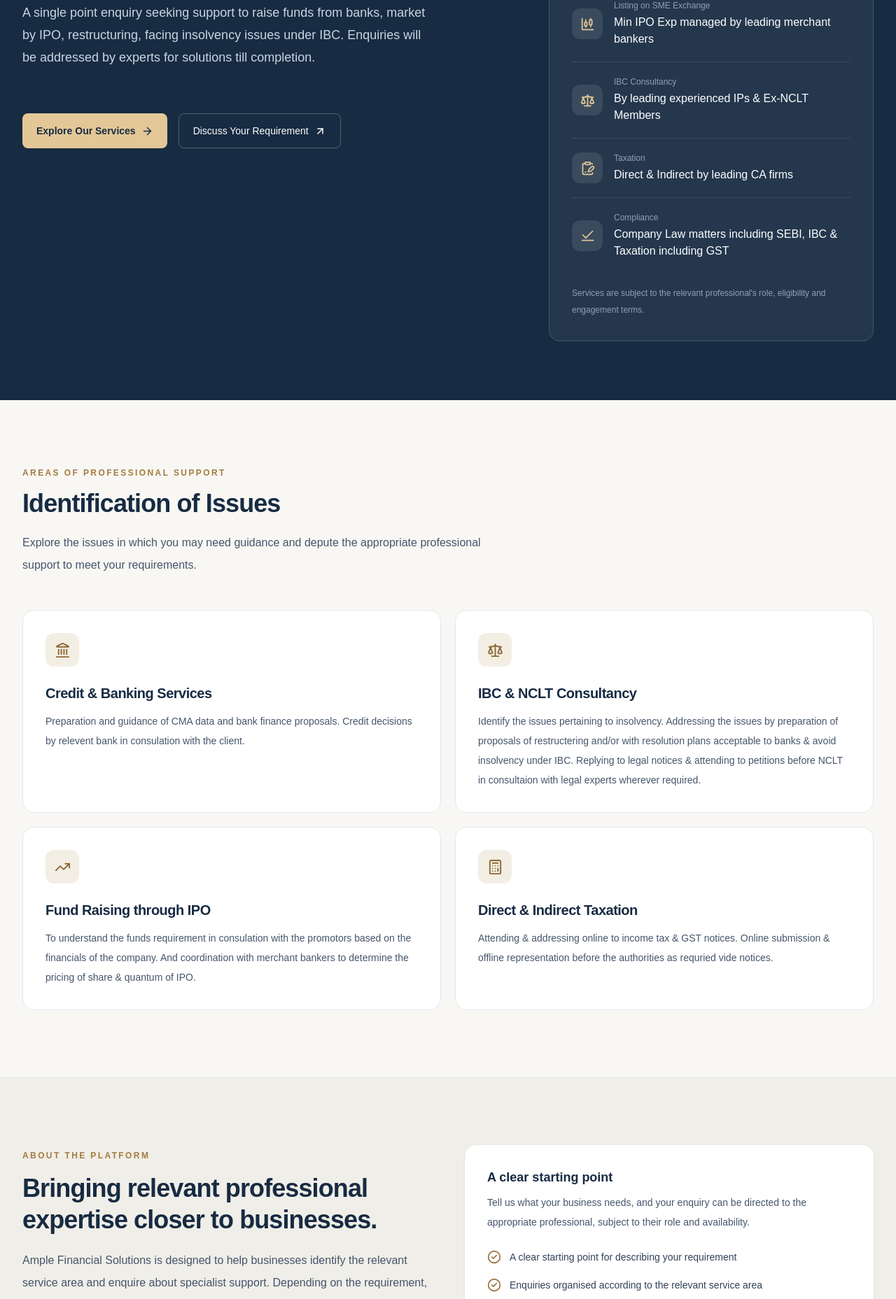
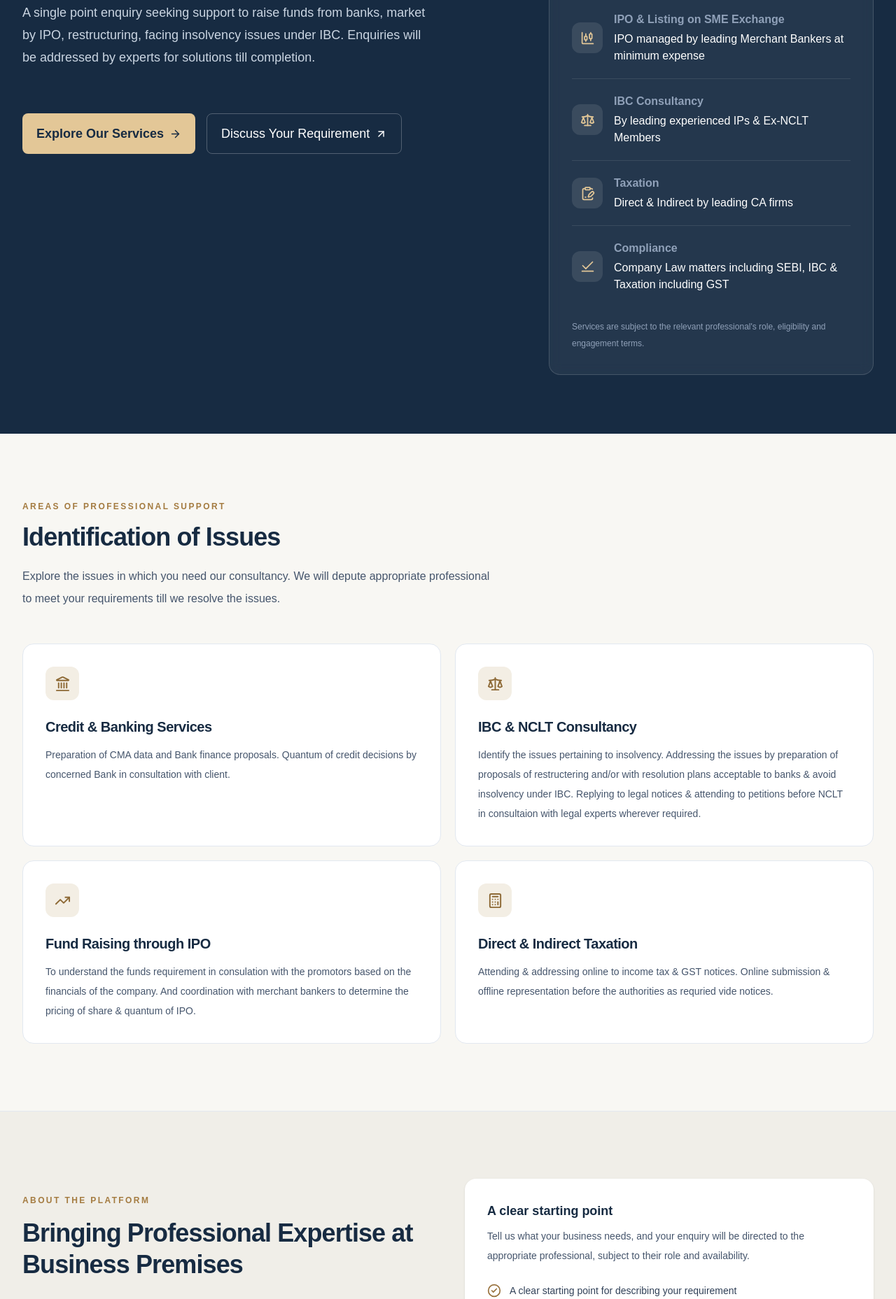
Before and after one commit to Kanav-ar/ample-financial-solutions-website, a Next.js app: page / in a window 1280 px wide. Shown: the part 480-2337 px from the top of the page at 70% size. Built offline with nearby package versions, Linux system fonts and the light colour scheme.

Commit message:
refactor: update titles and descriptions for clarity in service areas

```diff
--- a/src/app/page.tsx
+++ b/src/app/page.tsx
@@ -56,8 +56,8 @@ const areas = [
     icon: Landmark,
   },
   {
-    title: "Listing on SME Exchange",
-    description: "Min IPO Exp managed by leading merchant bankers",
+    title: "IPO & Listing on SME Exchange",
+    description: "IPO managed by leading Merchant Bankers at minimum expense",
     icon: ChartCandlestick,
   },
   {
@@ -84,7 +84,7 @@ const services = [
     href: "/services/bank-finance",
     title: "Credit & Banking Services",
     description:
-      "Preparation and guidance of CMA data and bank finance proposals. Credit decisions by relevent bank in consulation with the client.",
+      "Preparation of CMA data and Bank finance proposals. Quantum of credit decisions by concerned Bank in consultation with client.",
     icon: Landmark,
   },
   {
@@ -143,10 +143,10 @@ export default function HomePage() {
               completion.
             </p>
 
-            <div className="mt-8 lg:mt-16 flex flex-wrap gap-4">
+            <div className="mt-8 md:mt-12 lg:mt-16 flex flex-wrap gap-4">
               <Link
                 href="/services"
-                className="inline-flex items-center gap-2 rounded-lg bg-[#e3c797] px-5 py-3.5 text-sm font-semibold text-[#172b42] transition-colors hover:bg-[#f0d9ae]"
+                className="inline-flex items-center gap-2 rounded-lg bg-[#e3c797] px-5 py-3.5 text-sm md:text-md lg:text-lg font-semibold text-[#172b42] transition-colors hover:bg-[#f0d9ae]"
               >
                 Explore Our Services
                 <ArrowRight size={17} />
@@ -154,7 +154,7 @@ export default function HomePage() {
 
               <Link
                 href="/contact"
-                className="inline-flex items-center gap-2 rounded-lg border border-white/25 px-5 py-3.5 text-sm font-medium transition-colors hover:bg-white/10"
+                className="inline-flex items-center gap-2 rounded-lg border border-white/25 px-5 py-3.5 text-sm md:text-md lg:text-lg font-medium transition-colors hover:bg-white/10"
               >
                 Discuss Your Requirement
                 <ArrowUpRight size={17} />
@@ -181,7 +181,9 @@ export default function HomePage() {
                     </span>
 
                     <div className="min-w-0">
-                      <p className="text-xs text-slate-400">{service.title}</p>
+                      <p className="text-md font-semibold text-slate-400">
+                        {service.title}
+                      </p>
                       <h2 className="mt-1 text-sm font-medium leading-6 sm:text-base">
                         {service.description}
                       </h2>
@@ -213,8 +215,9 @@ export default function HomePage() {
           </h2>
 
           <p className="mt-5 text-base leading-8 text-slate-600">
-            Explore the issues in which you may need guidance and depute the
-            appropriate professional support to meet your requirements.
+            Explore the issues in which you need our consultancy. We will depute
+            appropriate professional to meet your requirements till we resolve
+            the issues.
           </p>
         </div>
 
@@ -268,14 +271,14 @@ export default function HomePage() {
             </p>
 
             <h2 className="mt-4 text-3xl font-semibold leading-tight tracking-tight text-[#172b42] sm:text-4xl">
-              Bringing relevant professional expertise closer to businesses.
+              Bringing Professional Expertise at Business Premises{" "}
             </h2>
 
             <p className="mt-5 text-base leading-8 text-slate-600">
               Ample Financial Solutions is designed to help businesses identify
-              the relevant service area and enquire about specialist support.
+              the relevant service area.
               Depending on the requirement, the appropriate professional or firm
-              can clarify its scope of work, eligibility, terms and engagement
+              will clarify scope of work, eligibility, terms and engagement
               arrangements.
             </p>
           </div>
@@ -286,7 +289,7 @@ export default function HomePage() {
             </h3>
 
             <p className="mt-2 text-sm leading-7 text-slate-600">
-              Tell us what your business needs, and your enquiry can be directed
+              Tell us what your business needs, and your enquiry will be directed
               to the appropriate professional, subject to their role and
               availability.
             </p>
```
